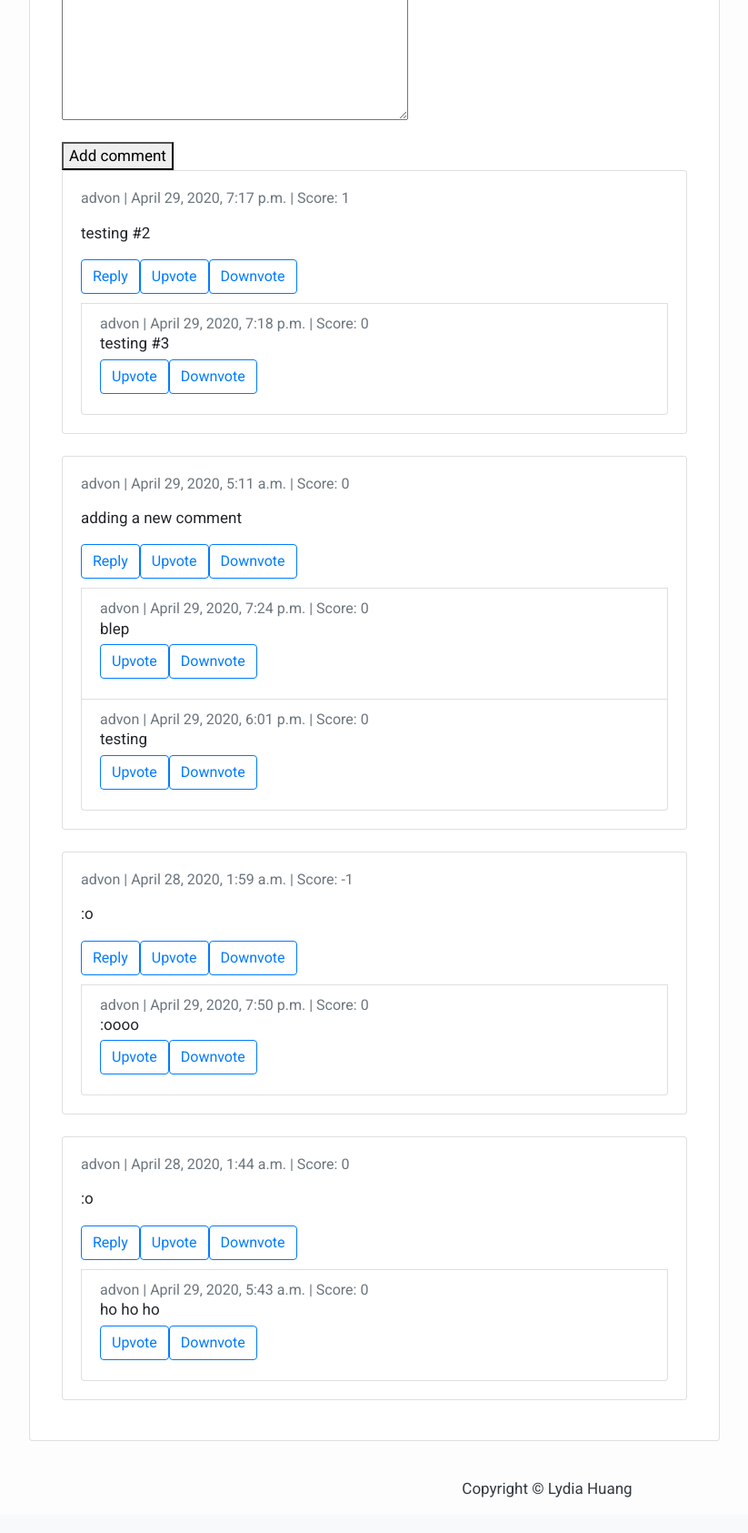
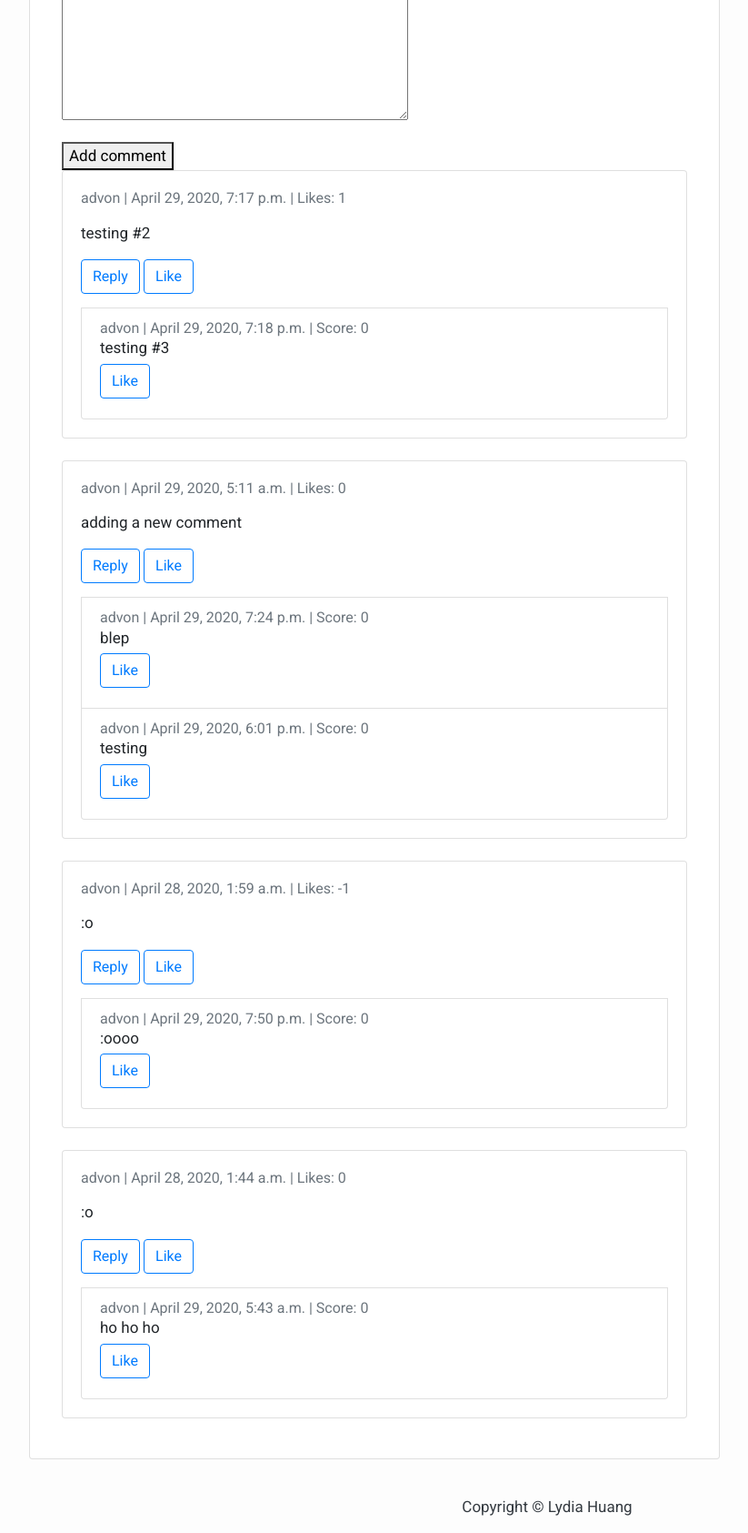
Before and after one commit to lydiahuang59/article-comments, a Django app: page /2/ in a window 1280 px wide. Shown: the part 281-1966 px from the top of the page at 91% size, without its empty margins (38-861 px from the left). Before the commit the page ends 1927 px from the top, so only its background shows below. Run offline with Django 3.2, Linux system fonts and the light colour scheme; data comes from the database, SQL or seed files in the repository; some libraries are stand-ins or nearby versions.

Commit message:
bug fixes with liking system and replying

```diff
--- a/commentary/templates/article_detail.html
+++ b/commentary/templates/article_detail.html
@@ -1,10 +1,10 @@
 {% extends 'base.html' %} {% block content %}
-<script src="//ajax.googleapis.com/ajax/libs/jquery/1.11.0/jquery.min.js"></script>
 
+<script type='text/javascript' src='https://ajax.googleapis.com/ajax/libs/jquery/1.7.1/jquery.min.js'></script>
 <script type="text/javascript">
   $(document).ready(function() {
     $('.replybutton').click(function(){
-      $(this).next('.reply').show();
+      $(this).nextAll('.replyform').show();
     });
   });
 </script>
@@ -28,24 +28,20 @@
         {% for comment in comments %}
         <div class="card mb-4">
           <div class="card-body">
-              <p class="card-text text-muted h6">{{ comment.author }} | {{ comment.created_on}} | Score: {{comment.score}}</h2>
+              <p class="card-text text-muted h6">{{ comment.author }} | {{ comment.created_on}} | Likes: {{comment.score}}</h2>
               <p class="card-text">{{comment.content | linebreaks}}</p>
-              <div class="btn-toolbar" style="margin-bottom:10px">
-                <button type="button" class="replybutton btn btn-outline-primary">
-                  Reply
-                </button>
-                <a href="{% url 'commentary:comment_upvote' article_id=article.id comment_id=comment.id  %}" class="btn btn-outline-primary">Upvote</a>
-                <a href="{% url 'commentary:comment_downvote' article_id=article.id comment_id=comment.id  %}" class="btn btn-outline-primary">Downvote</a>
-              </div>
-              <div class = "reply" style = "display:none">
-                <form action="." method="post">
+              <button type="button" class="replybutton btn btn-outline-primary" style="margin-bottom:15px">
+                Reply
+              </button>
+              <a href="{% url 'commentary:comment_upvote' article_id=article.id comment_id=comment.id  %}" class="btn btn-outline-primary" style="margin-bottom:15px">Like</a>
+
+              <form class = "replyform" action="." method="post" style="margin-bottom:15px; display:none">
                   {{ comment_form.as_p }}
                   {% csrf_token %}
                   <!-- Hidden input for parent comment.id -->
                   <input type="hidden" name="parent_id" value="{{ comment.id }}">
                   <input class="btn btn-primary" type="submit" value="Submit">
                 </form>
-              </div>
               <ul class="list-group"></ul>
               {% for reply in comment.replies.all %}
                   <li class="list-group-item">
@@ -53,10 +49,7 @@
                       <p class="card-text text-muted h6">{{ reply.author }} | {{ reply.created_on }} | Score: {{reply.score}}</h2>
                     </div>
                     <p class="mb-1">{{ reply.content }}</p>
-                    <div class="btn-toolbar" style="margin-bottom:10px">
-                      <a href="{% url 'commentary:comment_upvote' article_id=article.id comment_id=comment.id  %}" class="btn btn-outline-primary">Upvote</a>
-                      <a href="{% url 'commentary:comment_downvote' article_id=article.id comment_id=comment.id  %}" class="btn btn-outline-primary">Downvote</a>
-                    </div>
+                    <a href="{% url 'commentary:comment_upvote' article_id=article.id comment_id=reply.id  %}" class="btn btn-outline-primary" style="margin-bottom:10px">Like</a>
                   </li>
               {% endfor %}
               </ul>
--- a/commentary/urls.py
+++ b/commentary/urls.py
@@ -6,5 +6,4 @@ urlpatterns = [
     path('', views.ArticleList.as_view(), name='index'),
     path('<int:article_id>/', views.detail, name='article_detail'),
     path('<int:article_id>/upvote/<int:comment_id>/', views.upvote, name='comment_upvote'),
-    path('<int:article_id>/downvote/<int:comment_id>/', views.downvote, name='comment_downvote')
 ]
--- a/commentary/views.py
+++ b/commentary/views.py
@@ -3,6 +3,10 @@ from .models import Article, Comment, CommentForm
 from django.shortcuts import get_object_or_404, render
 from django.http import HttpResponse, HttpResponseRedirect
 from django.urls import reverse
+import logging
+from vote.managers import VotableManager
+
+logger = logging.getLogger("django")
 
 class ArticleList(generic.ListView):
     queryset = Article.objects.filter(status=1).order_by('-created_on')
@@ -52,20 +56,11 @@ def detail(request, article_id):
 
 def upvote(request, article_id, comment_id):
     comment = get_object_or_404(Comment, pk=comment_id)
-    if not comment.votes.exists(request.user.id):
-        comment.votes.up(request.user.id)
+    logger.info(str(comment.votes.exists(request.user.id)))
+    logger.info(str(comment_id))
+    logger.info(str(comment.score))
+    if comment.votes.up(request.user.id):
         comment.score += 1
         comment.save()
         return HttpResponseRedirect(reverse('commentary:article_detail', args=(article_id,)))
-    else:
-        return reload_article(request, article_id)
-
-def downvote(request, article_id, comment_id):
-    comment = get_object_or_404(Comment, pk=comment_id)
-    if not comment.votes.exists(request.user.id):
-        comment.votes.down(request.user.id)
-        comment.score -= 1
-        comment.save()
-        return HttpResponseRedirect(reverse('commentary:article_detail', args=(article_id,)))
-    else:
-        return reload_article(request, article_id)
+    return reload_article(request, article_id)
```
